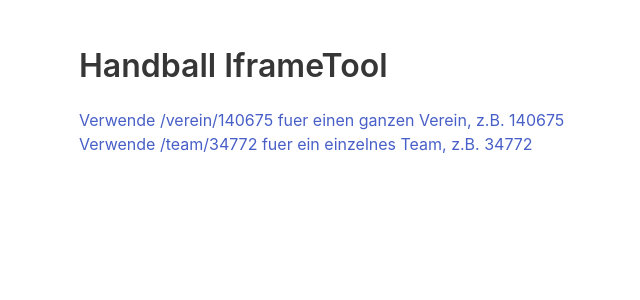
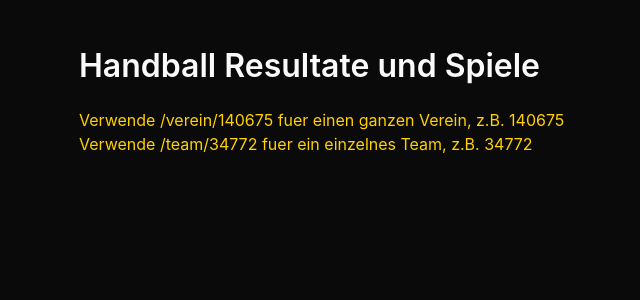
Before and after one commit to nimdanitro/handball-ch-widget, a React (Create React App) app: page / in a window 1280 px wide. Shown: the top 300 px of the page, without its empty margins (1-641 px from the left). Built offline with nearby package versions, Linux system fonts and the light colour scheme.

Commit message:
feat: update some designs

```diff
--- a/src/App.scss
+++ b/src/App.scss
@@ -2,37 +2,25 @@
 
 // Import a Google Font
 @import url('https://fonts.googleapis.com/css?family=Nunito:400,700');
+@import "~bulma/sass/utilities/initial-variables.sass";
 
-// // Set your brand colors
-// $purple: #8A4D76;
-// $pink: #FA7C91;
-// $brown: #757763;
-// $beige-light: #D0D1CD;
-// $beige-lighter: #EFF0EB;
+$body-background-color: $black;
 
-// // Update Bulma's global variables
-// $family-sans-serif: "Nunito", sans-serif;
-// $grey-dark: $brown;
-// $grey-light: $beige-light;
-// $primary: $purple;
-// $link: $pink;
-// $widescreen-enabled: false;
-// $fullhd-enabled: false;
+$primary: rgba(255, 209, 0, 1);
+$link: $primary;
+$text: $white-bis;
+$text-strong: $white-bis;
+$border: $primary;
 
-// // Update some of Bulma's component variables
-// $body-background-color: $beige-lighter;
-// $control-border-width: 2px;
-// $input-border-color: transparent;
-// $input-shadow: none;
 
-// Import only what you need from Bulma
+$table-background-color: $black;
+$table-row-hover-background-color: $black-bis;
+$table-striped-row-even-hover-background-color: $black-ter;
+$table-striped-row-even-background-color: $black-bis;
+
 @import "~bulma/sass/utilities/_all.sass";
 @import "~bulma/sass/base/_all.sass";
-@import "~bulma/sass/elements/button.sass";
 @import "~bulma/sass/elements/container.sass";
 @import "~bulma/sass/elements/title.sass";
 @import "~bulma/sass/elements/table.sass";
-@import "~bulma/sass/form/_all.sass";
-@import "~bulma/sass/components/navbar.sass";
-@import "~bulma/sass/layout/hero.sass";
 @import "~bulma/sass/layout/section.sass";
--- a/src/components/help.tsx
+++ b/src/components/help.tsx
@@ -7,7 +7,7 @@ function Help() {
         <section className="section">
 
             <div className="container is-fluid">
-                <h1 className="title">Handball IframeTool</h1>
+                <h1 className="title">Handball Resultate und Spiele</h1>
                 <ul>
                     <li>
                         <Link to="/verein/140675">Verwende /verein/140675 fuer einen ganzen Verein, z.B. 140675</Link>
```
Also changed, not shown: 2 other files (tests, documents, lock files or other folders).
